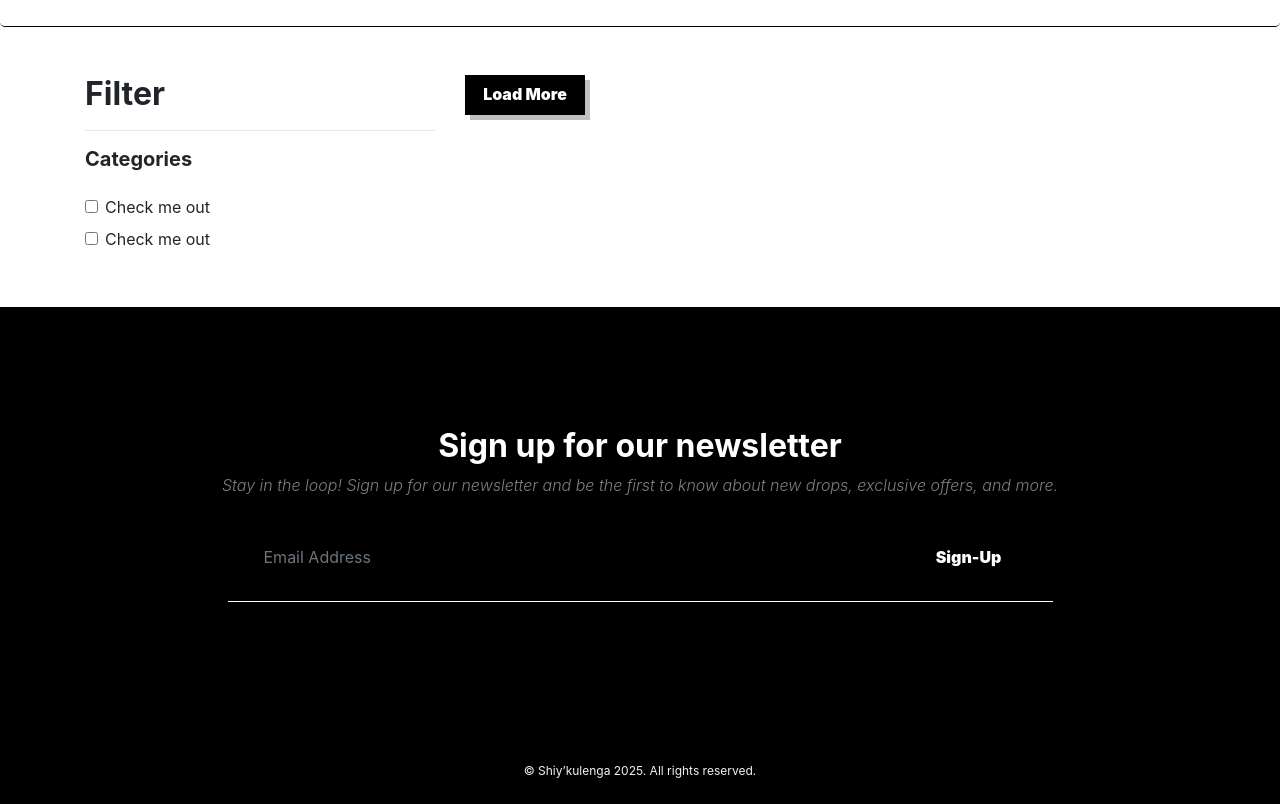
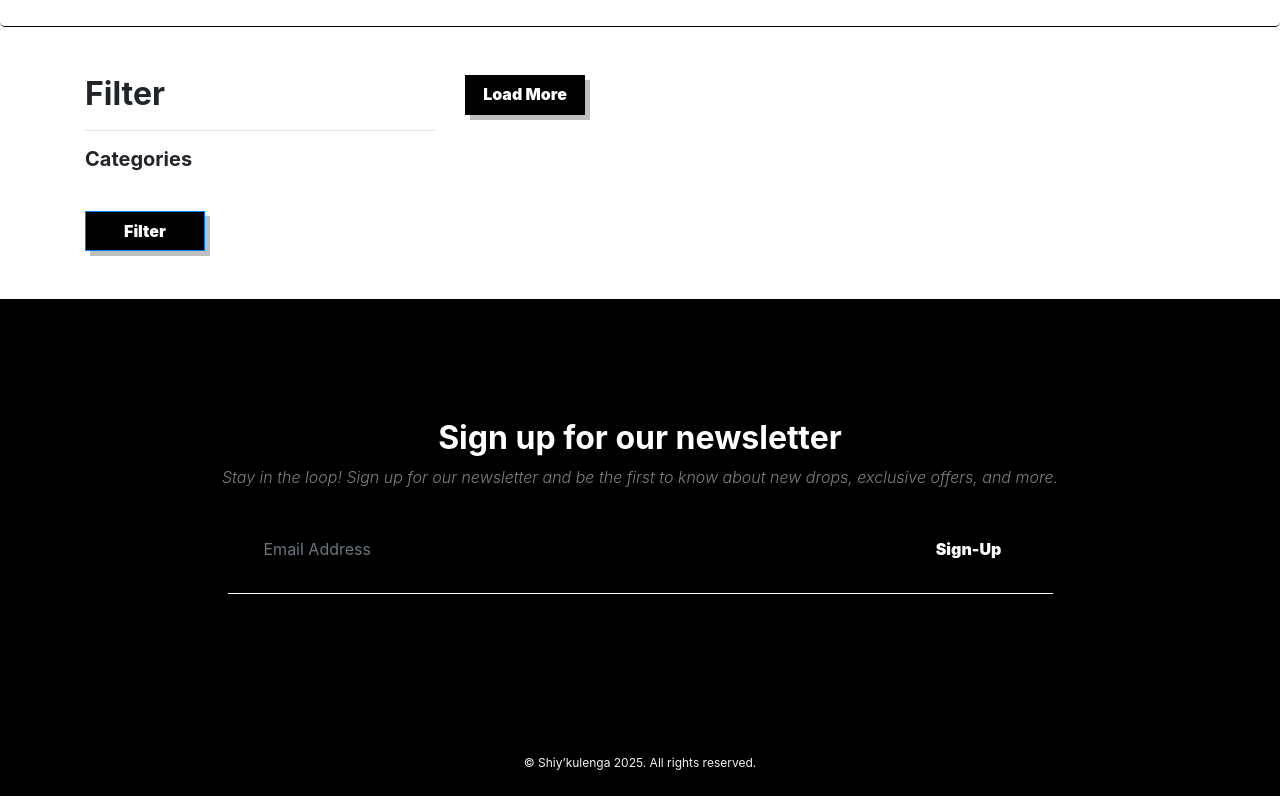
Before and after one commit to Mdue17/ecom-site, a Flask app: page /store in a window 1280 px wide. Shown: the part 326-1130 px from the top of the page. Run offline with Flask 3, Linux system fonts and the light colour scheme; data that the repository does not hold is empty; parts of the project's set-up code (start-up, migrations or seed data) failed here and were passed over; some libraries are stand-ins or nearby versions.

Commit message:
updated store.html to adjust the category

```diff
--- a/templates/store.html
+++ b/templates/store.html
@@ -22,28 +22,18 @@
                 <h1 class="h1">Filter</h1>
                 <hr />
                 <h5 class="h5 mb-4"><b>Categories</b></h5>
-                <form action="">
-                    <div class="form-check mb-2">
-                        <input
-                            type="checkbox"
-                            class="form-check-input"
-                            id="exampleCheck1"
-                        />
-                        <label class="form-check-label" for="exampleCheck1">
-                            Check me out
-                        </label>
-                    </div>
-                    <div class="form-check mb-2">
-                        <input
-                            type="checkbox"
-                            class="form-check-input"
-                            id="exampleCheck1"
-                        />
-                        <label class="form-check-label" for="exampleCheck1">
-                            Check me out
-                        </label>
-                    </div>
-                </form>
+
+         <form method="GET" action="{{ url_for('store') }}">
+            {% for category in categories %}
+            <div class="form-check mb-2">
+                <input class="form-check-input" type="checkbox" name="category" id="category{{ category.id }}" value="{{ category.name }}" {% if category.name in request.args.getlist('category') %}checked{% endif %}>
+                <label class="form-check-label" for="category{{ category.id }}">
+                    {{ category.name }}
+                </label>
+            </div>
+            {% endfor %}
+        <button type="submit" class="btn btn-primary mt-3">Filter</button>
+        </form>
             </div>
             <div class="col-md-8">
                 <div class="row">
```
